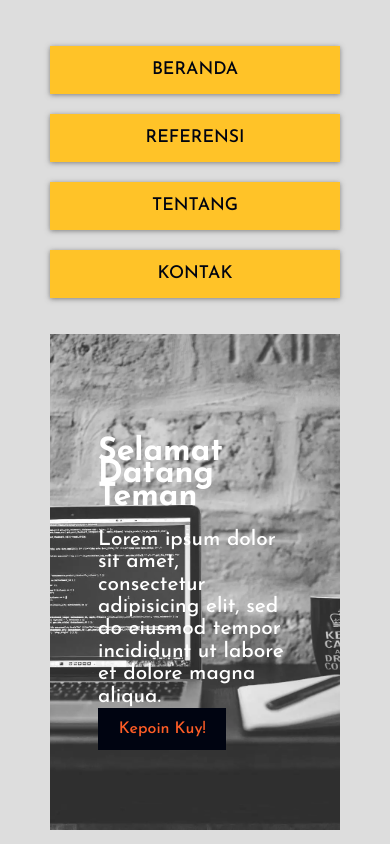
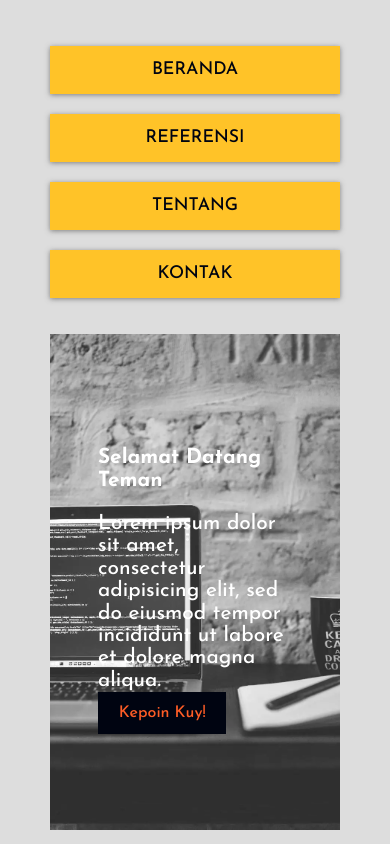
Before and after one commit to Mochalan14/Mochalan14.github.io, a plain HTML site: page index.html in a window 390 px wide. Shown: the top 844 px of the page. Drawn offline with Linux system fonts and the light colour scheme.

Commit message:
Update style.css

```diff
--- a/style.css
+++ b/style.css
@@ -218,4 +218,8 @@ footer{
 		"box1 "
 		"box2 ";
 	}
+
+	.hero h1{
+		font-size: 1.3rem;
+	}
 }
```
